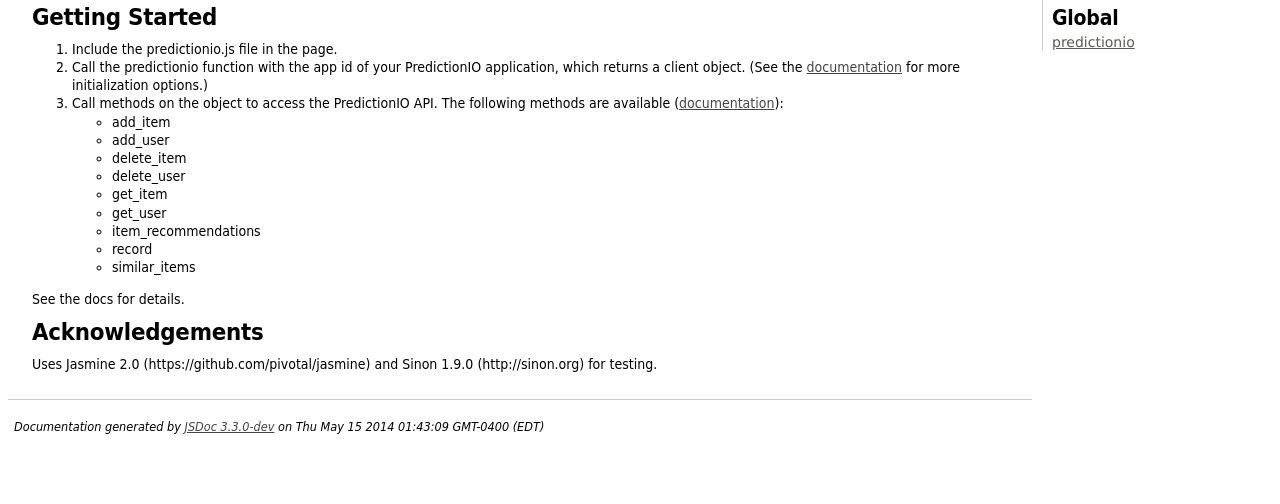
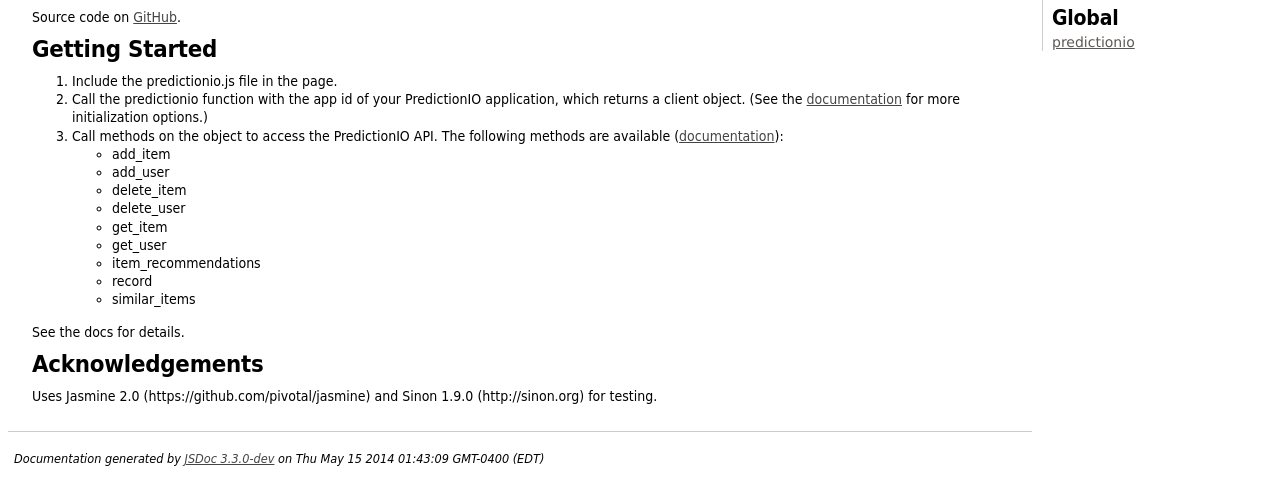
Before and after one commit to qui/predictionio-js-sdk, a plain HTML site: page index.html in a window 1280 px wide. Shown: the part 116-620 px from the top of the page. Drawn offline with Linux system fonts and the light colour scheme.

Commit message:
Link back to GitHub from docs

```diff
--- a/index.html
+++ b/index.html
@@ -41,7 +41,7 @@
 
 
     <section>
-        <article><h1>PredictionIO JavaScript SDK</h1><p>JavaScript SDK for interacting with the <a href="http://docs.prediction.io/current/apis/index.html">PredictionIO API</a>.</p>
+        <article><h1>PredictionIO JavaScript SDK</h1><p>JavaScript SDK for interacting with the <a href="http://docs.prediction.io/current/apis/index.html">PredictionIO API</a>.</p><p>Source code on <a href="https://github.com/qui/predictionio-js-sdk">GitHub</a>.</p>
 <h2>Getting Started</h2><ol>
 <li>Include the predictionio.js file in the page.</li>
 <li>Call the predictionio function with the app id of your PredictionIO application, which returns a client object. (See the <a href="http://qui.github.io/predictionio-js-sdk/global.html#predictionio">documentation</a> for more initialization options.)</li>
```
Also changed, not shown: README.md.
